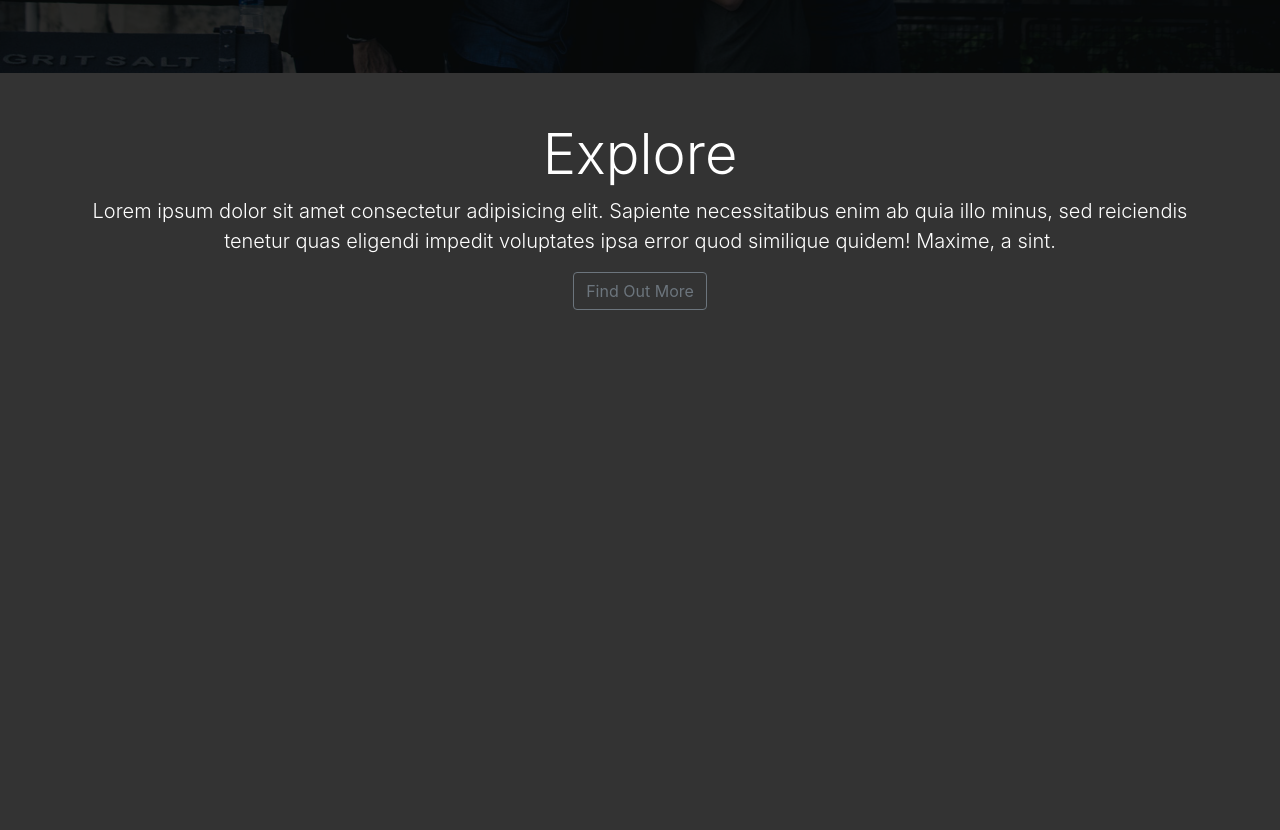
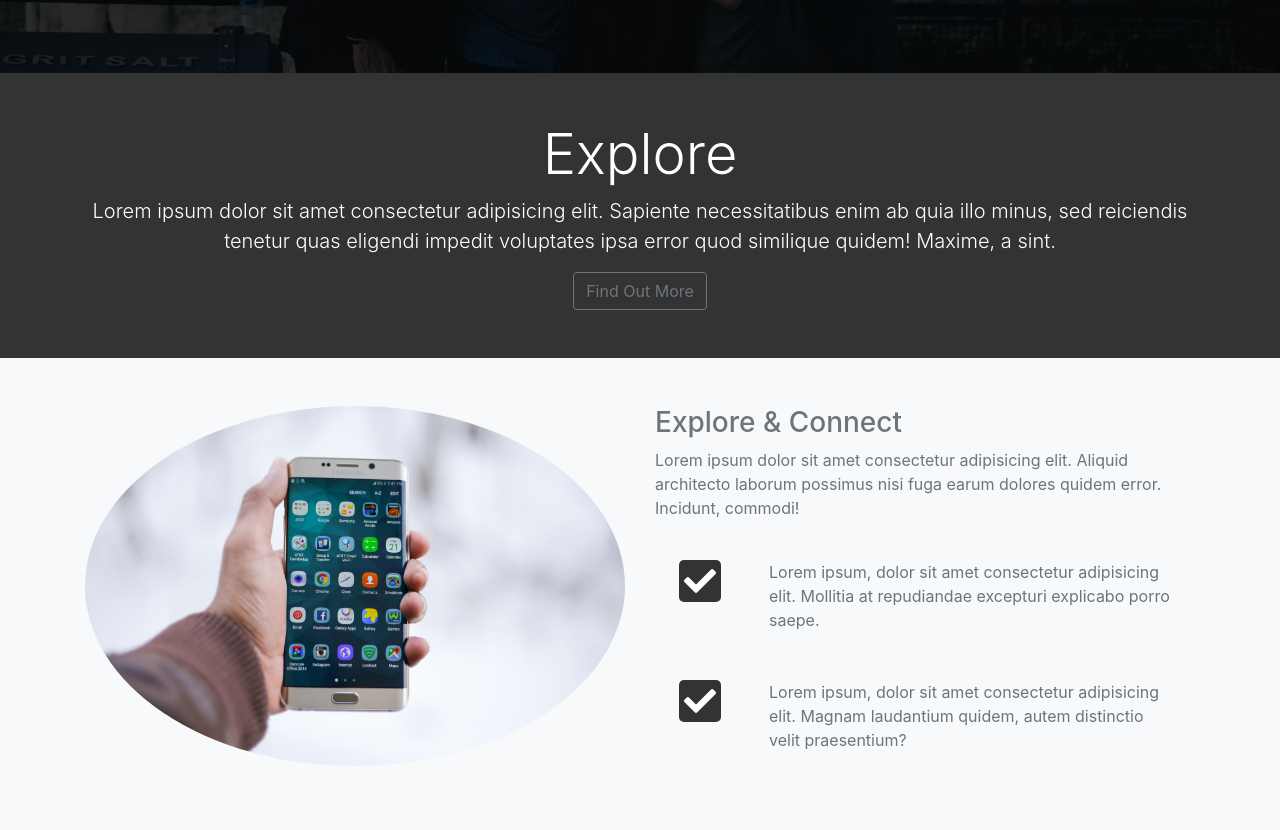
Before and after one commit to ycazeau/loopLAB, a plain HTML site: page index.html in a window 1280 px wide. Shown: the part 627-1457 px from the top of the page. Before the commit the page ends 985 px from the top, so only its background shows below. Drawn offline with nearby package versions, Linux system fonts and the light colour scheme.

Commit message:
Creating explore section

```diff
--- a/css/style.css
+++ b/css/style.css
@@ -8,7 +8,7 @@ body {
   opacity: 0.8;
 }
 
-#home-section{
+#home-section {
   background: url(../img/home.jpg);
   background-repeat: no-repeat;
   background-size: cover;
@@ -16,7 +16,7 @@ body {
   min-height: 700px;
 }
 
-#home-section .dark-overlay{
+#home-section .dark-overlay {
   position: absolute;
   top: 0;
   left: 0;
@@ -25,17 +25,24 @@ body {
   background: rgba(0, 0, 0, 0.8);
 }
 
-#home-section .home-inner{
+#home-section .home-inner {
   padding-top: 150px;
 }
 
-#home-section .card-form{
+#home-section .card-form {
   opacity: 0.8;
 }
 
-#home-section .fas{
+#home-section .fas {
   color: #008ed6;
   background: #fff;
   padding: 5px;
   border-radius: 5px;
 }
+
+#explore-section .fas, #share-section .fas {
+  background: #333;
+  color: #fff;
+  padding: 5px;
+  border-radius: 5px;
+}
--- a/index.html
+++ b/index.html
@@ -161,6 +161,46 @@
     </section>
     <!-- Explore Head -->
 
+    <!-- Explore Section -->
+    <section id="explore-section" class="bg-light text-muted py-5">
+      <div class="container">
+        <div class="row">
+          <div class="col-md-6">
+            <img
+              src="img/explore-section1.jpg"
+              alt=""
+              class="img-fluid mb-3 rounded-circle"
+            />
+          </div>
+
+          <div class="col-md-6">
+            <h3>Explore & Connect</h3>
+            <p>
+              Lorem ipsum dolor sit amet consectetur adipisicing elit. Aliquid
+              architecto laborum possimus nisi fuga earum dolores quidem error.
+              Incidunt, commodi!
+            </p>
+            <div class="d-flex">
+              <div class="p-4 align-self-start">
+                <i class="fas fa-check fa-2x"></i>
+              </div>
+              <div class="p-4 align-self-end">
+                Lorem ipsum, dolor sit amet consectetur adipisicing elit. Mollitia at repudiandae excepturi explicabo porro saepe.
+              </div>
+            </div>
+
+            <div class="d-flex">
+              <div class="p-4 align-self-start">
+                <i class="fas fa-check fa-2x"></i>
+              </div>
+              <div class="p-4 align-self-end">
+                Lorem ipsum, dolor sit amet consectetur adipisicing elit. Magnam laudantium quidem, autem distinctio velit praesentium?
+          </div>
+        </div>
+      </div>
+    </section>
+    <!-- Explore Section -->
+
     <!-- jQuery first, then Popper.js, then Bootstrap JS -->
     <script
       src="http://code.jquery.com/jquery-3.5.1.min.js"
```
